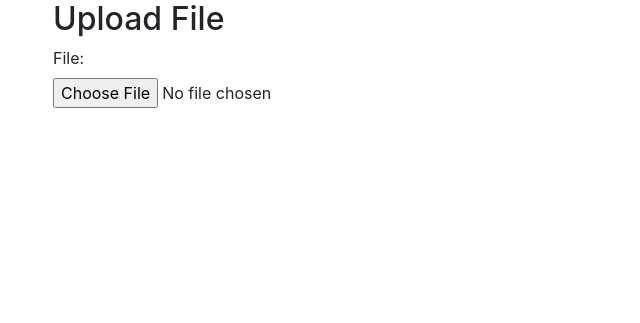
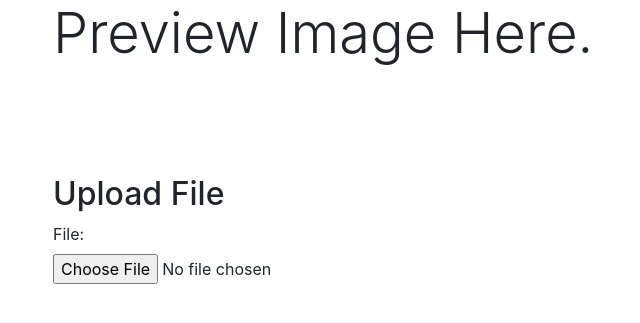
Before and after one commit to sadakchap/cropping-image, a Django app: page /upload/ in a window 1280 px wide. Shown: the top 323 px of the page, without its empty margins (32-672 px from the left). Run offline with Django 3.2, Linux system fonts and the light colour scheme; data that the repository does not hold is empty; some libraries are stand-ins or nearby versions.

Commit message:
preview cropped img

```diff
--- a/templates/images/photo_list.html
+++ b/templates/images/photo_list.html
@@ -1,6 +1,12 @@
 {% extends 'base.html' %}
 {% load static %}
 {% block content %}
+
+    <!-- see preview -->
+    <div class="container">
+      <h2 class="display-4">Preview Image Here.</h2>
+      <div class="img-preview" style="overflow: hidden; width: 100px; height: 100px;"></div>
+    </div>
     <div class="container">
         <h2>Upload File</h2>
         <form method="post" enctype="multipart/form-data" id="photoform">
@@ -50,6 +56,8 @@
       </div>
     </div>
 
+
+
 {% endblock %}
 
 {% block js %}
@@ -74,15 +82,13 @@
 
               cropper = new Cropper(img,{
                 aspectRatio: 1/1,
-                maxCropBoxWidth: 200,
-                maxCropBoxHeight: 200,
+                preview: '.img-preview',
               });
-            })
-            // .on("hidden.bs.model", function(){
-            //   // cropBoxData = cropper.crop("getCropBoxData");
-            //   // canvasData = cropper.crop("getCanvasData");
-            //   cropper.destroy();
-            // });
+            }).on("hidden.bs.modal", function(){
+              // cropBoxData = cropper.crop("getCropBoxData");
+              // canvasData = cropper.crop("getCanvasData");
+              cropper.destroy();
+            });
 
             $(".js-zoom-in").click(function () {
               cropper.zoom(0.1);
```
Also changed, not shown: 1 other file.
